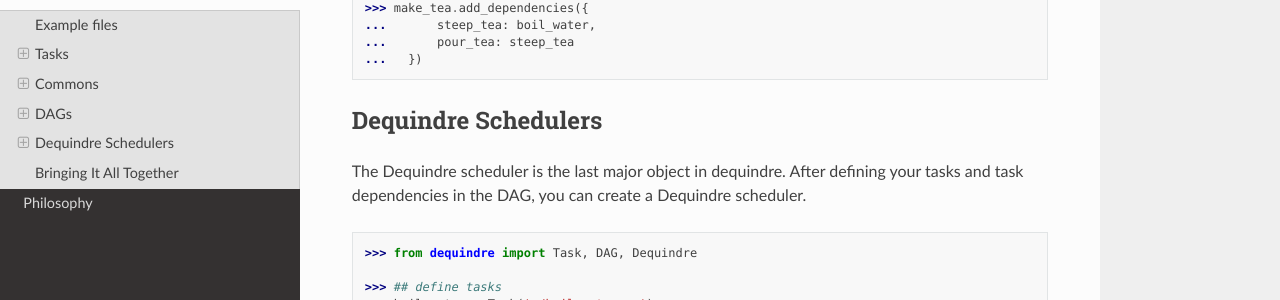
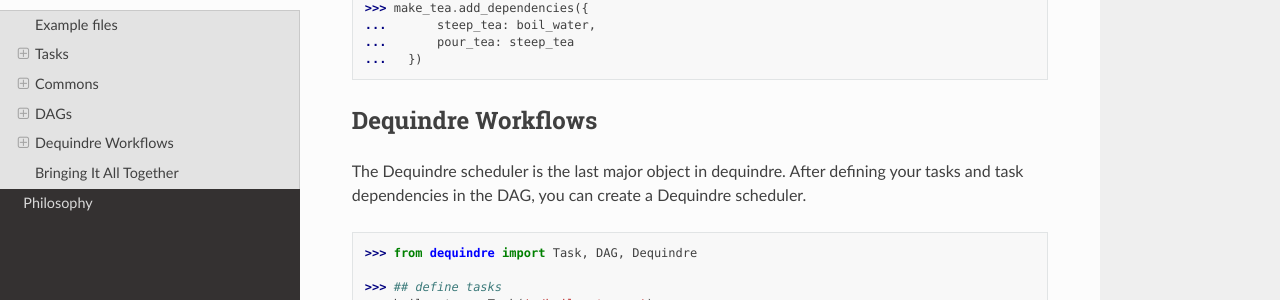
Before and after one commit to vogt4nick/dequindre, a Sphinx documentation site: the page built from docs/source/user-guide/cookbook.rst, in a window 1280 px wide and 900 px high, scrolled down 2080 px. Shown: the part 156-456 px from the top of the window. Built offline with Sphinx 7.4.7 and the Read the Docs theme 2.0.0, drawn with Linux system fonts in a browser that asks for light colours.

Commit message:
rename dequindre workflows

```diff
--- a/docs/source/user-guide/cookbook.rst
+++ b/docs/source/user-guide/cookbook.rst
@@ -10,6 +10,8 @@ Cookbook
 
 .. include:: ./cookbook/dags.rst
 
-.. include:: ./cookbook/dequindre-schedulers.rst
+.. include:: ./cookbook/dequindre-workflows.rst
+
+.. include:: ./cookbook/schedule-dequindre.rst
 
 .. include:: ./cookbook/altogether.rst
--- a/docs/source/user-guide/cookbook/dequindre-schedulers.rst
+++ b/docs/source/user-guide/cookbook/dequindre-workflows.rst
@@ -1,5 +1,5 @@
-Dequindre Schedulers
---------------------
+Dequindre Workflows
+-------------------
 
 The Dequindre scheduler is the last major object in dequindre. After defining
 your tasks and task dependencies in the DAG, you can create a Dequindre
```
